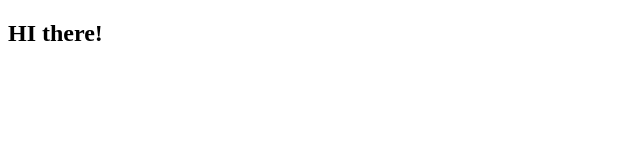
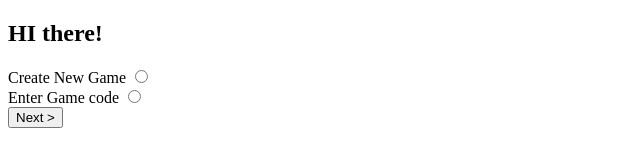
Before and after one commit to irvingvjuarez/paddle, a website: page pages/multi-player.html in a window 1280 px wide. Shown: the whole page, without its empty margins (0-640 px from the left). Drawn offline with Linux system fonts and the light colour scheme.

Commit message:
multi-player page html added

```diff
--- a/pages/multi-player.html
+++ b/pages/multi-player.html
@@ -4,9 +4,28 @@
 	<meta charset="UTF-8">
 	<meta http-equiv="X-UA-Compatible" content="IE=edge">
 	<meta name="viewport" content="width=device-width, initial-scale=1.0">
+	<link rel="stylesheet" href="../styles/multi-player.css">
 	<title>Paddle game | Multi-player</title>
 </head>
 <body>
-	<h2>HI there!</h2>
+	<main>
+		<h2>HI there!</h2>
+
+		<section>
+			<form>
+				<div>
+					<label for="new-game">Create New Game</label>
+					<input type="radio" name="game-type" id="new-game">
+				</div>
+
+				<div>
+					<label for="code-game">Enter Game code</label>
+					<input type="radio" name="game-type" id="code-game">
+				</div>
+
+				<button>Next ></button>
+			</form>
+		</section>
+	</main>
 </body>
 </html>
```
Also changed, not shown: styles/multi-player.css (added).
